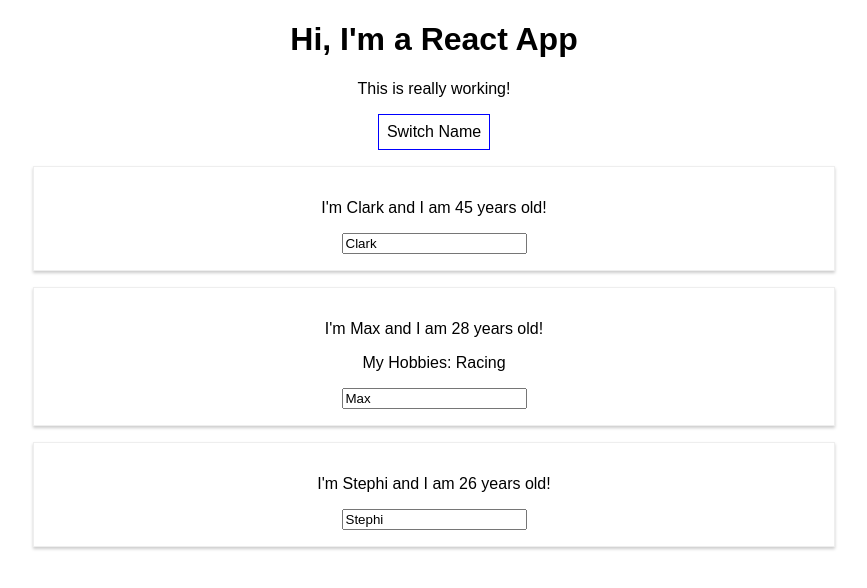
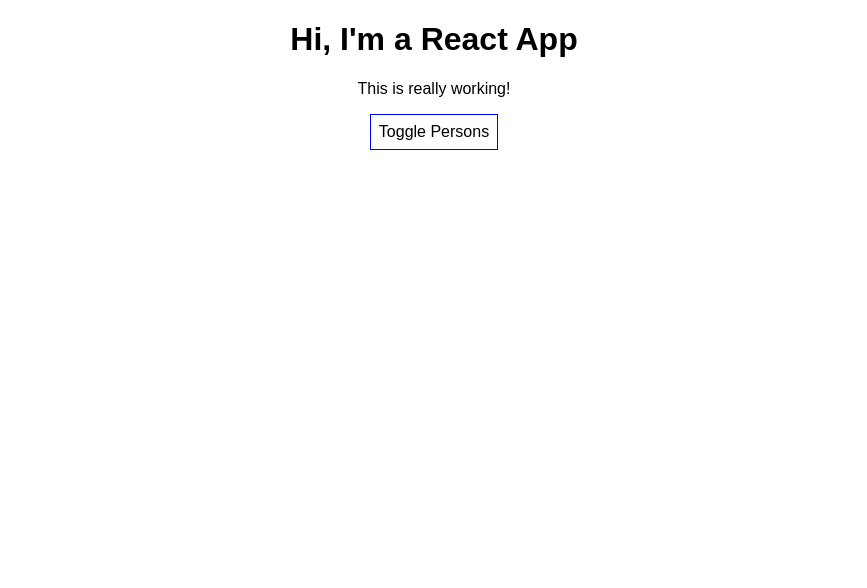
Before and after one commit to WCNewell/max-react, a React (Create React App) app: page / in a window 1280 px wide. Shown: the top 588 px of the page, without its empty margins (206-1073 px from the left). Built offline with nearby package versions, Linux system fonts and the light colour scheme.

Commit message:
Aug 27 PM Work

```diff
--- a/src/App.js
+++ b/src/App.js
@@ -9,19 +9,14 @@
       { name: 'Max', age: 28 },
       { name: 'Stephi', age: 26 }
     ],
-    otherState: 'some other value'
+    otherState: 'some other value',
+    showPersons: false
   }
 
-  switchNameHandler = (newName) => {
-    // console.log('Was clicked!')
-    // Don't do this: this.state.persons[0].name = 'William'
-    this.setState({
-      persons: [
-        { name: newName, age: 22 },
-        { name: 'Max', age: 29 },
-        { name: 'Stephi', age: 26 }
-      ]
-    })
+  deletePersonHandler = (personIndex) => {
+    const persons = this.state.persons;
+    persons.splice(personIndex, 1);
+    this.setState({persons: persons});
   }
 
   nameChangedHandler = (event) => {
@@ -34,6 +29,11 @@
     } )
   }
 
+  togglePersonsHandler = () => {
+     const doesShow = this.state.showPersons;
+     this.setState({showPersons: !doesShow})
+  }
+
   render() {
     const style = {
       backgroundColor: 'white',
@@ -43,25 +43,30 @@
       cursor: 'pointer'
     }
 
+    let persons = null;
+
+    if ( this.state.showPersons ) {
+      persons = (
+        <div>
+          {this.state.persons.map((person, index) => {
+            return <Person
+              click={() => this.deletePersonHandler(index)}
+              name={person.name}
+              age={person.age} />
+          })}
+        </div>
+      )
+    }
+
     return (
       <div className="App">
         <h1>Hi, I'm a React App</h1>
         <p>This is really working!</p>
         <button
           style={style}
-          onClick={() => this.switchNameHandler('William!!')}>Switch Name
+          onClick={this.togglePersonsHandler}>Toggle Persons
         </button>
-        <Person
-          name={this.state.persons[0].name}
-          age={this.state.persons[0].age} />
-        <Person
-          name={this.state.persons[1].name}
-          age={this.state.persons[1].age}
-          click={this.switchNameHandler.bind(this, 'Will!')}
-          changed={this.nameChangedHandler}>My Hobbies: Racing</Person>
-        <Person
-          name={this.state.persons[2].name}
-          age={this.state.persons[2].age} />
+        { persons }
       </div>
     );
     // return React.createElement('div', {className: 'App'}, null, React.createElement('h1', null, 'Does this work now?'));
```
